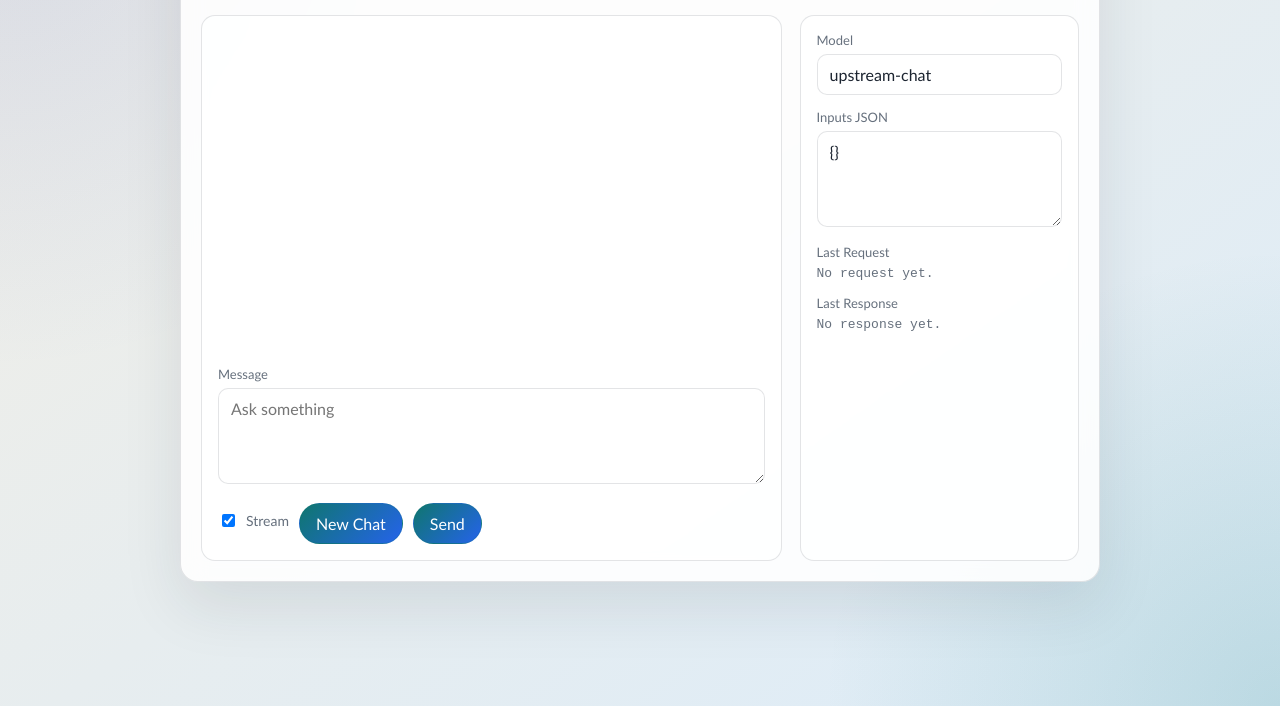
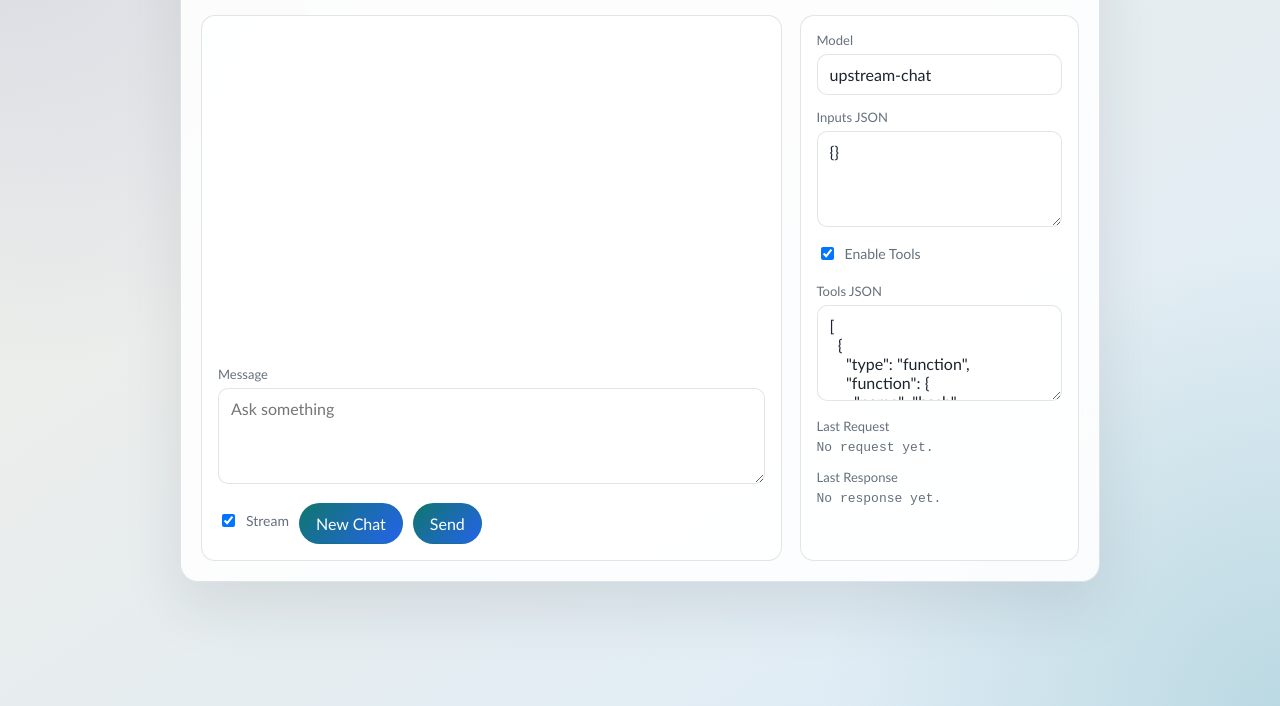
Before and after one commit to likev/upload, a website: page chat.html in a window 1280 px wide. Shown: the part 118-824 px from the top of the page. Drawn offline with Linux system fonts and the light colour scheme.

Commit message:
Add tool options to chat test page

```diff
--- a/chat.html
+++ b/chat.html
@@ -226,6 +226,34 @@
         </div>
 
         <div class="row">
+          <label class="checkbox">
+            <input type="checkbox" id="toolsToggle" checked />
+            Enable Tools
+          </label>
+        </div>
+
+        <div class="row">
+          <label for="toolsInput">Tools JSON</label>
+          <textarea id="toolsInput">[
+  {
+    "type": "function",
+    "function": {
+      "name": "bash",
+      "description": "Run a shell command on the user system",
+      "parameters": {
+        "type": "object",
+        "properties": {
+          "command": { "type": "string" },
+          "description": { "type": "string" }
+        },
+        "required": ["command", "description"]
+      }
+    }
+  }
+]</textarea>
+        </div>
+
+        <div class="row">
           <label>Last Request</label>
           <pre id="requestView">No request yet.</pre>
         </div>
@@ -244,6 +272,8 @@
     const streamToggle = document.getElementById("streamToggle");
     const modelInput = document.getElementById("modelInput");
     const inputsInput = document.getElementById("inputsInput");
+    const toolsToggle = document.getElementById("toolsToggle");
+    const toolsInput = document.getElementById("toolsInput");
     const sendBtn = document.getElementById("sendBtn");
     const newChatBtn = document.getElementById("newChatBtn");
     const requestView = document.getElementById("requestView");
@@ -394,11 +424,24 @@
       if (!prompt) return;
 
       let parsedInputs = {};
+      let parsedTools = null;
       try {
         parsedInputs = JSON.parse(inputsInput.value || "{}");
       } catch (err) {
         addError("Inputs JSON is invalid.");
         return;
+      }
+
+      if (toolsToggle.checked) {
+        try {
+          parsedTools = JSON.parse(toolsInput.value || "[]");
+          if (!Array.isArray(parsedTools)) {
+            throw new Error("Tools JSON must be an array.");
+          }
+        } catch (err) {
+          addError("Tools JSON is invalid.");
+          return;
+        }
       }
 
       conversation.push({ role: "user", content: prompt });
@@ -409,6 +452,9 @@
         inputs: parsedInputs,
         messages: conversation.slice()
       };
+      if (toolsToggle.checked) {
+        payload.tools = parsedTools;
+      }
 
       requestView.textContent = JSON.stringify(payload, null, 2);
       responseView.textContent = "Waiting...";
```
